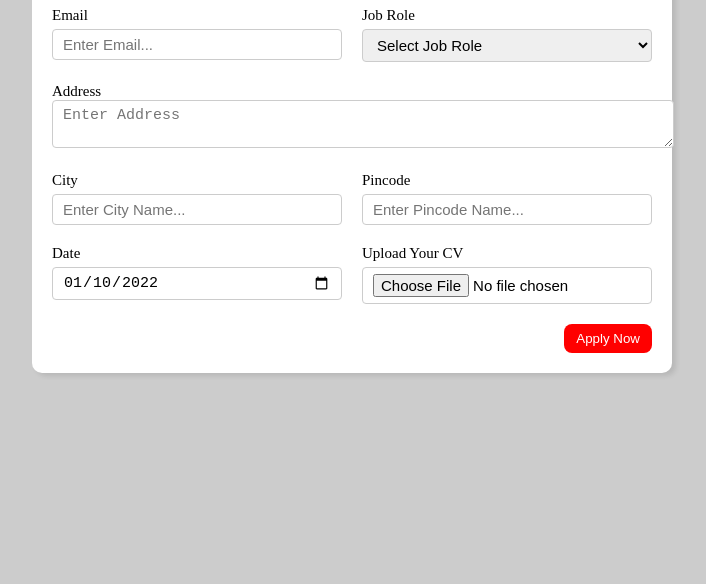
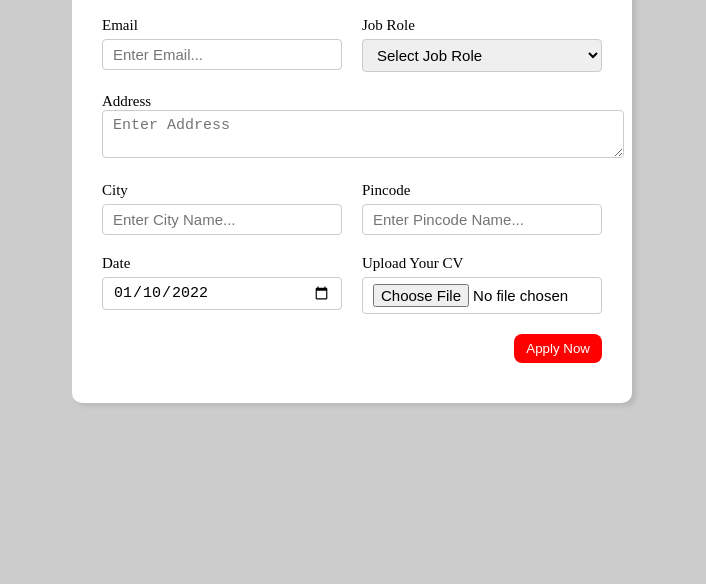
Before and after one commit to riya843/job-application, a plain HTML site: page index.html in a window 1280 px wide. Shown: the part 216-800 px from the top of the page, without its empty margins (288-994 px from the left). Drawn offline with Linux system fonts and the light colour scheme.

Commit message:
Update styles.css

```diff
--- a/styles.css
+++ b/styles.css
@@ -8,12 +8,14 @@
     margin: 0 auto;
   }
 
-  .apply_box {
-    max-width: 600px;
-    padding: 20px;
+ .apply_box {
+    max-width: 500px;
+    padding: 30px;
+    padding-bottom: 40px;
     background-color: white;
     margin: 0 auto;
     margin-top: 50px;
+    margin-bottom: 70px;
     box-shadow: 4px 3px 5px rgba(1, 1, 1, 0.1);
     border-radius: 10px;
   }
```
